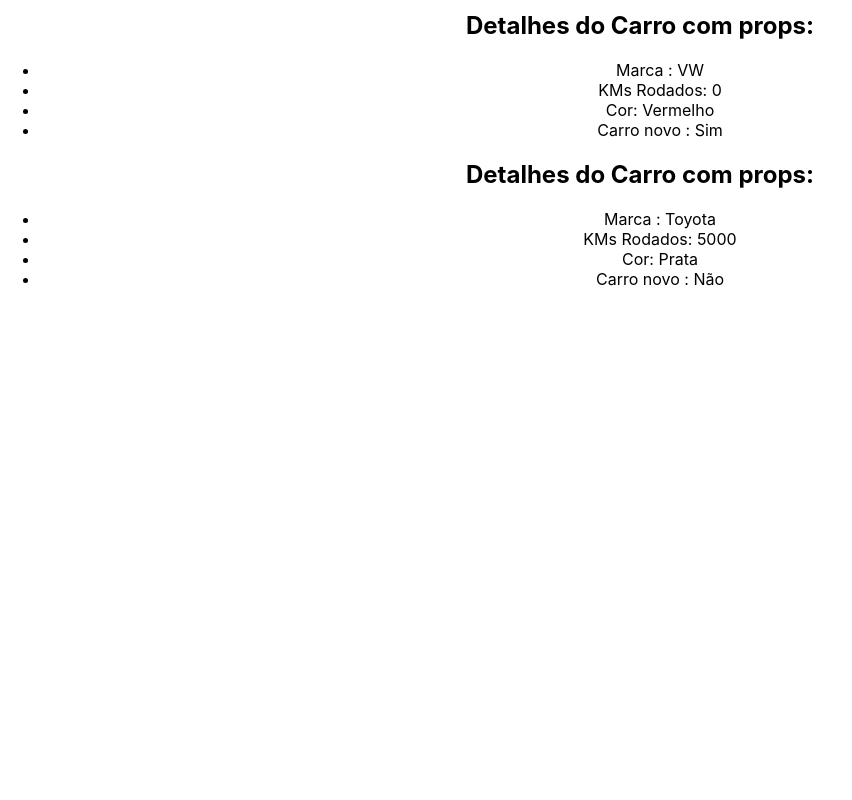
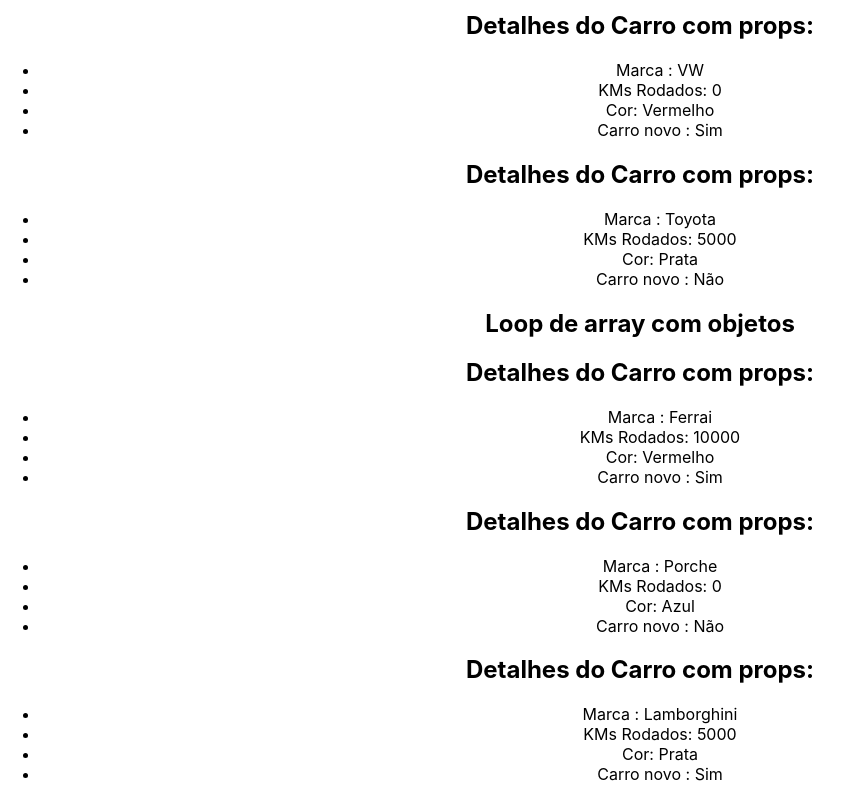
Before and after one commit to Lucas-ltda/react-basic, a React (Create React App) app in the folder secao3/avancado/: page / in a window 1280 px wide. Shown: the part 1864-2664 px from the top of the page, without its empty margins (0-852 px from the left). Before the commit the page ends 2169 px from the top, so only its background shows below. Built offline with nearby package versions, Linux system fonts and the light colour scheme.

Commit message:
3.47 - Renderização de lista em componente

```diff
--- a/secao3/avancado/src/App.js
+++ b/secao3/avancado/src/App.js
@@ -8,6 +8,13 @@
 
 function App() {
   const userName  = "Lucas"
+
+  // crie um array de objetos com os detalhes de carros com id
+  const cars = [
+    { id: 1, brand: "Ferrai", km: 10000, color: "Vermelho", newCar: false },
+    { id: 2, brand: "Porche", km: 0, color: "Azul", newCar: true },
+    { id: 3, brand: "Lamborghini", km: 5000, color: "Prata", newCar: false }
+  ];
 
 
   return (
@@ -46,6 +53,19 @@
       <CarDetails brand = "VW" km = {0} color = "Vermelho" newCar ={true} />
       <CarDetails brand = "Toyota" km = {5000} color = "Prata" newCar ={false} />
     </div>
+    {/* loop de array de objetos  */}
+    <div>
+      <h2>Loop de array com objetos</h2>
+      {
+        cars.map((car) =>(
+          <CarDetails
+          brand = {car.brand}
+          km = {car.km}
+          color = {car.color}
+          newCar={car.km} />
+        ))
+      }
+    </div>
   </div>
 
   );
```
